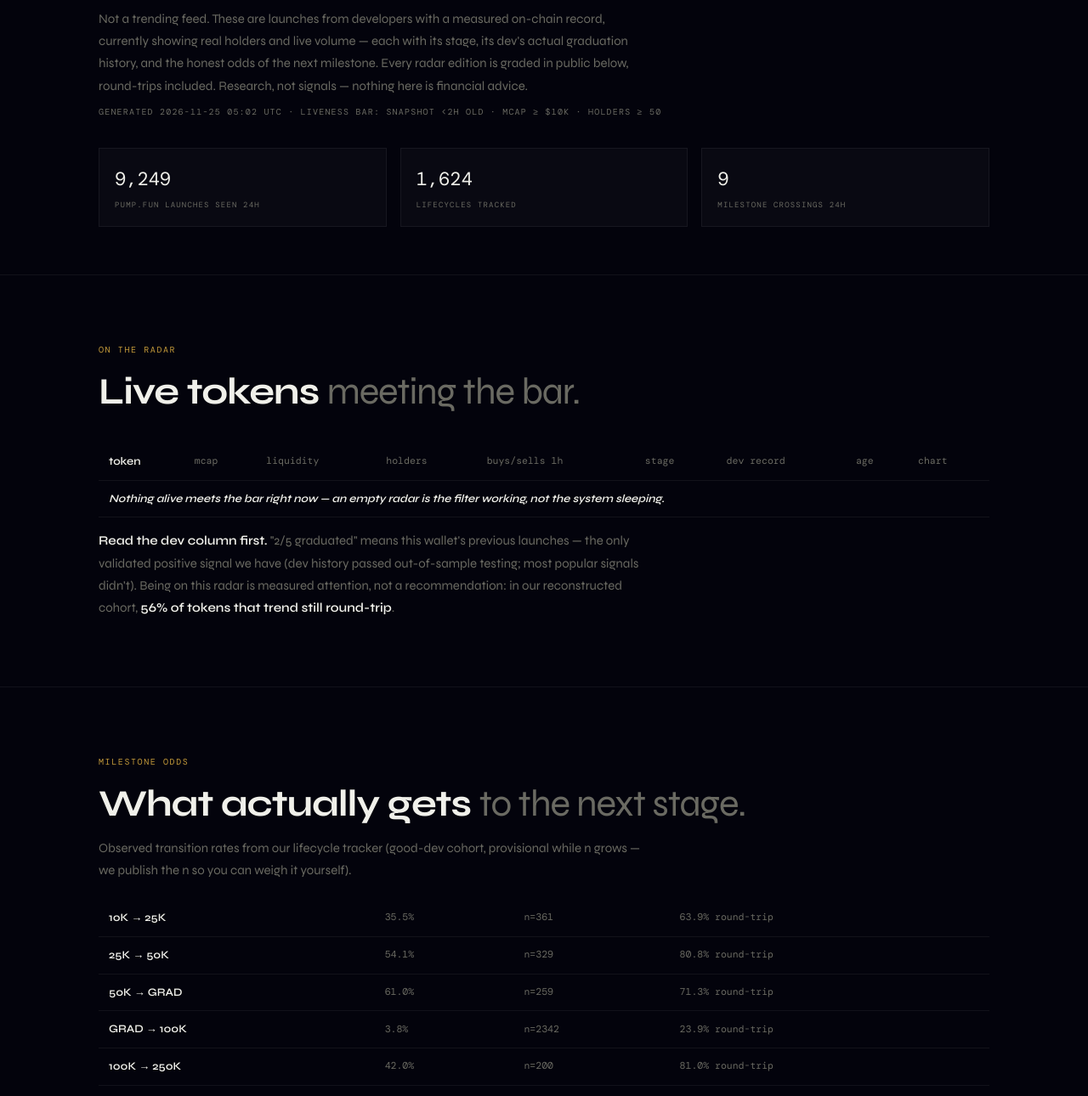
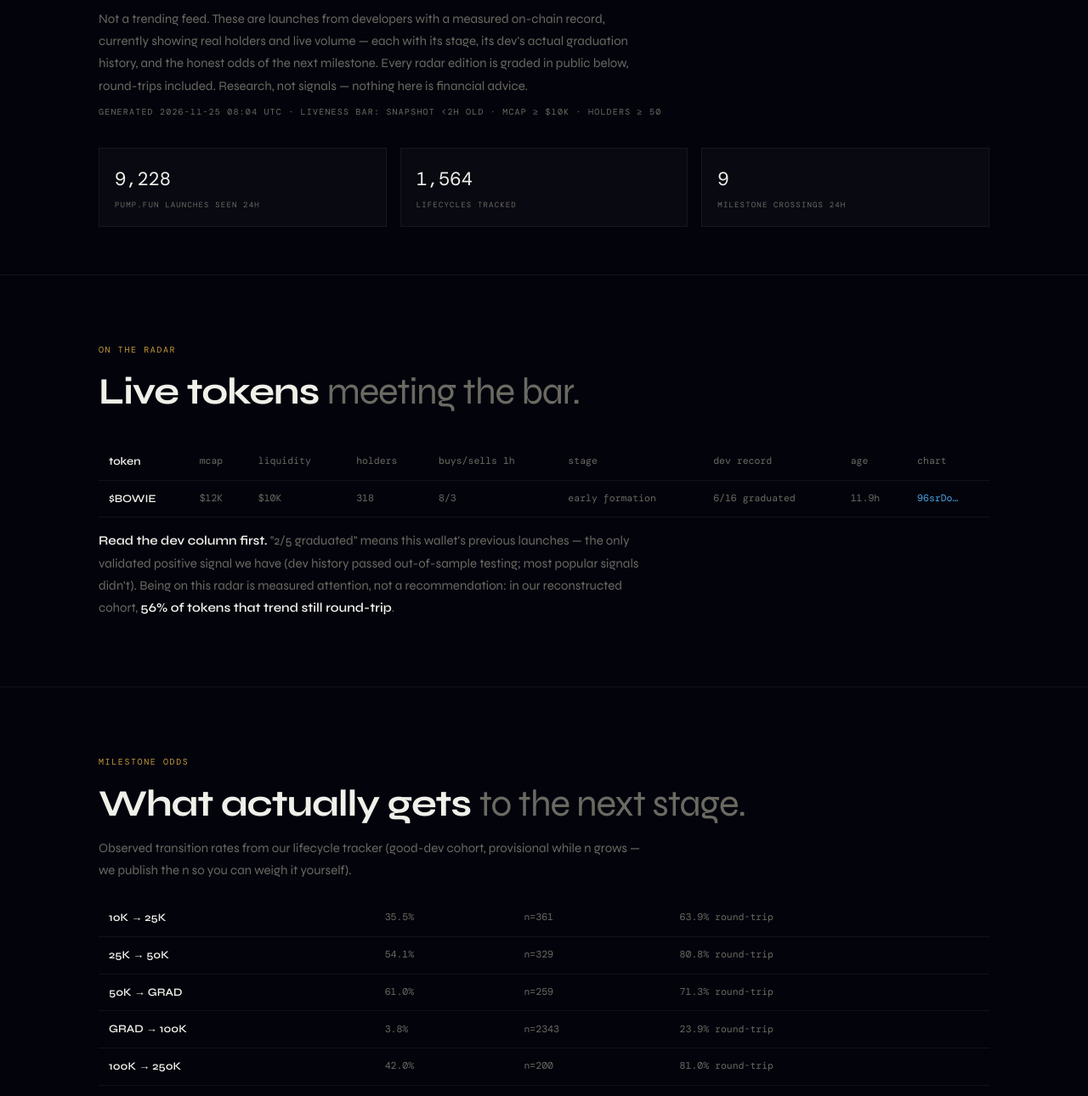
Before and after one commit to cyberburg/alphalumina-site, a plain HTML site: page radar.html in a window 1280 px wide. Shown: the part 250-1540 px from the top of the page at 85% size. Drawn offline with nearby package versions, Linux system fonts and the light colour scheme.

Commit message:
radar: 2026-11-25T08:05 trench radar (auto)

```diff
--- a/radar.html
+++ b/radar.html
@@ -53,10 +53,10 @@
     record, currently showing real holders and live volume — each with its stage, its dev's actual
     graduation history, and the honest odds of the next milestone. Every radar edition is graded in
     public below, round-trips included. Research, not signals — nothing here is financial advice.</p>
-    <p class="brief-meta">generated 2026-11-25 05:02 UTC · liveness bar: snapshot &lt;2h old · mcap ≥ $10K · holders ≥ 50</p>
+    <p class="brief-meta">generated 2026-11-25 08:04 UTC · liveness bar: snapshot &lt;2h old · mcap ≥ $10K · holders ≥ 50</p>
     <div class="statrow">
-      <div class="stat"><div class="v">9,249</div><div class="l">pump.fun launches seen 24h</div></div>
-      <div class="stat"><div class="v">1,624</div><div class="l">lifecycles tracked</div></div>
+      <div class="stat"><div class="v">9,228</div><div class="l">pump.fun launches seen 24h</div></div>
+      <div class="stat"><div class="v">1,564</div><div class="l">lifecycles tracked</div></div>
       <div class="stat"><div class="v">9</div><div class="l">milestone crossings 24h</div></div>
     </div>
   </div>
@@ -70,7 +70,7 @@
       <tr><td>token</td><td class="mono">mcap</td><td class="mono">liquidity</td><td class="mono">holders</td>
       <td class="mono">buys/sells 1h</td><td class="mono">stage</td><td class="mono">dev record</td>
       <td class="mono">age</td><td class="mono">chart</td></tr>
-      <tr><td colspan="9" class="quiet">Nothing alive meets the bar right now — an empty radar is the filter working, not the system sleeping.</td></tr>
+      <tr><td>$BOWIE</td><td class="mono">$12K</td><td class="mono">$10K</td><td class="mono">318</td><td class="mono">8/3</td><td class="mono">early formation</td><td class="mono">6/16 graduated</td><td class="mono">11.9h</td><td class="mono"><a href="https://gmgn.ai/sol/token/96srDoCkWosrFHQpR8YnukVqWkWb9eLRQAef14mNpump" target="_blank" rel="noopener">96srDo…</a></td></tr>
     </table></div>
     <p class="sp" style="margin-top:14px"><strong>Read the dev column first.</strong> "2/5 graduated"
     means this wallet's previous launches — the only validated positive signal we have (dev history
@@ -86,7 +86,7 @@
     <h2 class="sh">What actually gets <span class="dim">to the next stage.</span></h2>
     <p class="sp">Observed transition rates from our lifecycle tracker (good-dev cohort, provisional
     while n grows — we publish the n so you can weigh it yourself).</p>
-    <div class="table-scroll"><table class="btable"><tr><td>10K → 25K</td><td class="mono">35.5%</td><td class="mono">n=361</td><td class="mono">63.9% round-trip</td></tr><tr><td>25K → 50K</td><td class="mono">54.1%</td><td class="mono">n=329</td><td class="mono">80.8% round-trip</td></tr><tr><td>50K → GRAD</td><td class="mono">61.0%</td><td class="mono">n=259</td><td class="mono">71.3% round-trip</td></tr><tr><td>GRAD → 100K</td><td class="mono">3.8%</td><td class="mono">n=2342</td><td class="mono">23.9% round-trip</td></tr><tr><td>100K → 250K</td><td class="mono">42.0%</td><td class="mono">n=200</td><td class="mono">81.0% round-trip</td></tr></table></div>
+    <div class="table-scroll"><table class="btable"><tr><td>10K → 25K</td><td class="mono">35.5%</td><td class="mono">n=361</td><td class="mono">63.9% round-trip</td></tr><tr><td>25K → 50K</td><td class="mono">54.1%</td><td class="mono">n=329</td><td class="mono">80.8% round-trip</td></tr><tr><td>50K → GRAD</td><td class="mono">61.0%</td><td class="mono">n=259</td><td class="mono">71.3% round-trip</td></tr><tr><td>GRAD → 100K</td><td class="mono">3.8%</td><td class="mono">n=2343</td><td class="mono">23.9% round-trip</td></tr><tr><td>100K → 250K</td><td class="mono">42.0%</td><td class="mono">n=200</td><td class="mono">81.0% round-trip</td></tr></table></div>
   </div>
 </section>
 
```
